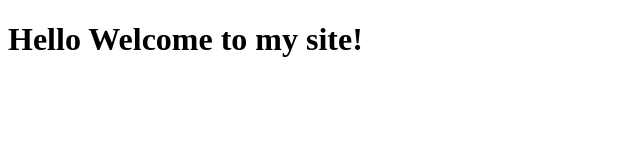
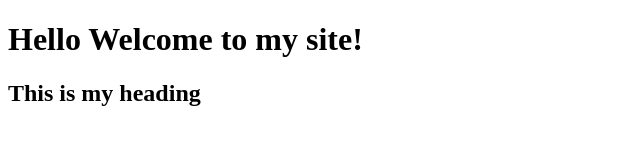
Before and after one commit to manojmotapalukula/my_projects, a plain HTML site: page index.html in a window 1280 px wide. Shown: the whole page, without its empty margins (0-640 px from the left). Drawn offline with Linux system fonts and the light colour scheme.

Commit message:
file modified

```diff
--- a/index.html
+++ b/index.html
@@ -7,5 +7,6 @@
 </head>
 <body>
     <h1>Hello Welcome to my site!</h1>
+    <h2>This is my heading</h2>
 </body>
 </html>
```
